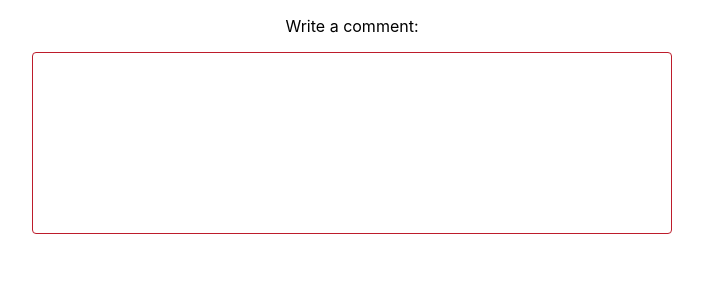
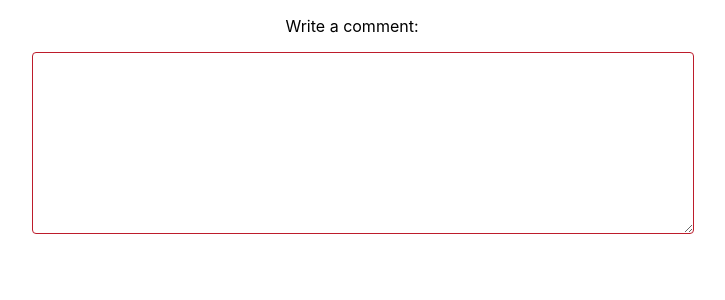
Before and after one commit to acelaya-trainings/user-mention-autocomplete, a React (Create React App) app: page / in a window 1280 px wide. Shown: the top 300 px of the page, without its empty margins (288-1013 px from the left). Built offline with nearby package versions, Linux system fonts and the light colour scheme.

Commit message:
Finished autocomplete algorithm, supporting backlash and removal of the 'at' character

```diff
--- a/src/App.tsx
+++ b/src/App.tsx
@@ -1,5 +1,5 @@
 import React from 'react';
-import { MentionTextArea } from './MentionTextArea';
+import { MentionTextArea } from './comments-widget/MentionTextArea';
 
 function App() {
   return (
--- a/src/MentionTextArea.css
+++ b/src/comments-widget/MentionTextArea.css
@@ -8,6 +8,7 @@
     border: 1px solid #BD1C2B;
     padding: 10px;
     border-radius: 4px;
+    width: 100%;
 }
 
 .mention-text-area__list {
--- a/src/MentionTextArea.tsx
+++ b/src/comments-widget/MentionTextArea.tsx
@@ -22,23 +22,44 @@ export const MentionTextArea: FC<MentionTextAreaProps> = ({ loadDataSet }) => {
   useEffect(() => {
     loadDataSet().then(setUsers);
   }, []);
+  useEffect(() => {
+    console.log(filteringText);
+  }, [filteringText])
 
   return (
     <div className="mention-text-area">
-      <div
+      <textarea
         className="mention-text-area__content"
-        contentEditable
-        onInput={({ nativeEvent }) => {
-          console.log(nativeEvent);
-          const currentlyTypedChar = (nativeEvent as any).data;
+        onKeyDown={(e) => {
+          const currentlyTypedChar = e.nativeEvent.key;
 
           if (lastTypedChar === '@') {
-            setFilteringText(`${filteringText}${currentlyTypedChar}`.toLowerCase());
+            if (currentlyTypedChar === 'Backspace') {
+              if (filteringText === '') {
+                setLastTypedChar(''); // "Disable" mentioning mode
+              } else {
+                setFilteringText(`${filteringText}`.slice(0, -1));
+              }
+            } else {
+              setFilteringText(`${filteringText}${currentlyTypedChar}`.toLowerCase());
+            }
             console.log('Writing after @');
           } else {
             setLastTypedChar(currentlyTypedChar)
           }
         }}
+        // onChange={(e) => {
+        //   const { nativeEvent } =  e;
+        //   // console.log(e, nativeEvent);
+        //   const currentlyTypedChar = (nativeEvent as any).data;
+        //
+        //   if (lastTypedChar === '@') {
+        //     setFilteringText(`${filteringText}${currentlyTypedChar}`.toLowerCase());
+        //     console.log('Writing after @');
+        //   } else {
+        //     setLastTypedChar(currentlyTypedChar)
+        //   }
+        // }}
       />
       {filteringText !== '' && (
         <div className="mention-text-area__list">
@@ -46,8 +67,8 @@ export const MentionTextArea: FC<MentionTextAreaProps> = ({ loadDataSet }) => {
           {users && [
             ...users.filter(({ name, username }) => name.toLowerCase().startsWith(filteringText) || username.toLowerCase().startsWith(filteringText)),
             ...users.filter(({ name, username }) => (!name.toLowerCase().startsWith(filteringText) && name.toLowerCase().includes(filteringText)) || (!username.toLowerCase().startsWith(filteringText)) && username.toLowerCase().includes(filteringText)),
-          ].slice(0, 10).map((user => (
-            <div key={user.username} className="mention-text-area__list-item">
+          ].slice(0, 10).map(((user, index) => (
+            <div key={`${user.username}_${index}`} className="mention-text-area__list-item">
               <img src={user.avatar_url} alt={`Avatar image for ${user.name}`} className="mention-text-area__list-avatar-img" />
               {highlightText(user.name, filteringText)} ({highlightText(user.username, filteringText)})
             </div>
```
